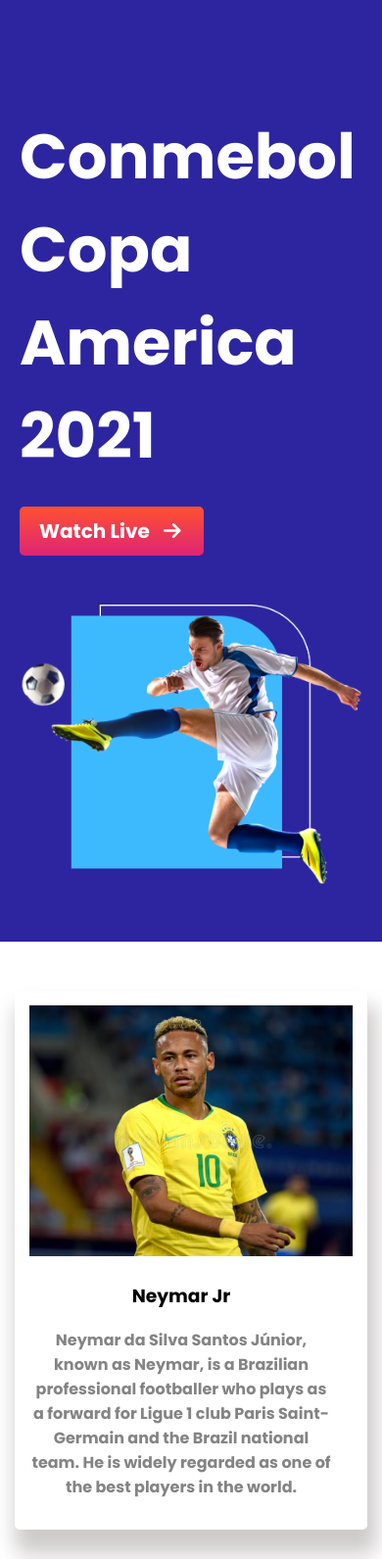
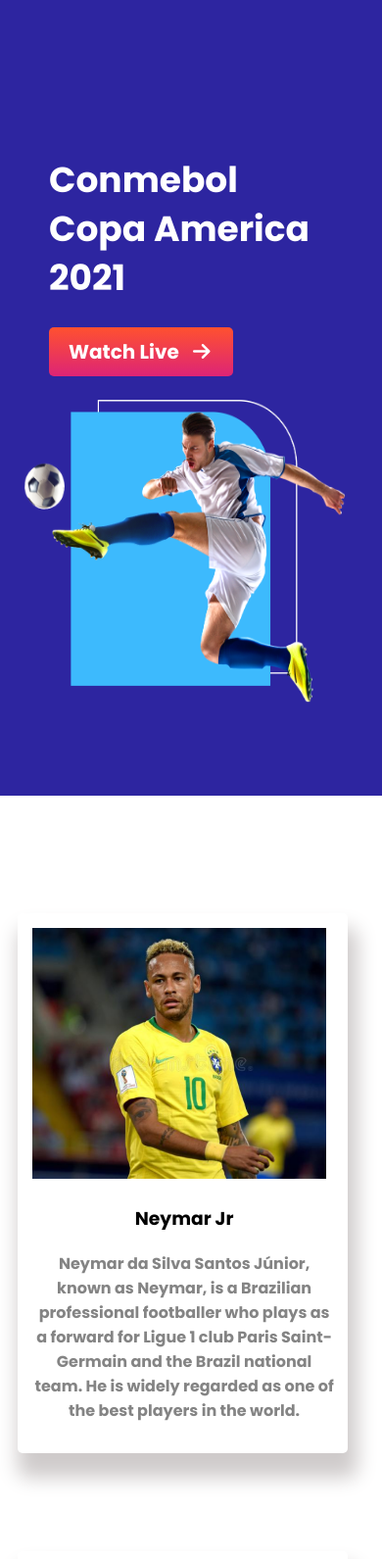
Before and after one commit to mahim-shariar/footnation, a plain HTML site: page index.html in a window 390 px wide. Shown: the top 1591 px of the page at 98% size. Drawn offline with Linux system fonts and the light colour scheme.

Commit message:
all completed!

```diff
--- a/mobile.css
+++ b/mobile.css
@@ -1,73 +1,87 @@
 @media only screen and (max-width:688px) {
 
+       .header-section{
+           width: 100%;
+           margin-right: 0;
+       }
+       .header{
+           flex-direction: column;
+           width: 95%;
+           margin-top:47px;
+           margin-bottom: 62px;
+           /* margin-left: 16px; */
+       }
 
-    .header{
-        align-items:center ;
-        flex-direction: column;
-        width: 100%;
-        padding-left: 20px;
-        padding-right: 20px;
+       .title h1{
+       margin-top: 0;
+       font-weight: bold;
+       font-size: 36px;
+       line-height: 50px;
        }
-    .banner img{
-        width: 100%;
-        padding-left: 0;
-    }
+
        .banner{
            margin-top: 50px;
+       }
+       .header img{
+           /* margin-top: 50px; */
+           width: 95%;
+           height: 259.17px;
+           margin-left: 0;
+           padding-left: 0;
+
+       }
+
+       header:hover .header{
+           transform: none;
+       }
 
 
-    }
         .blogs{
            grid-template-columns: repeat(1,1fr);
        }
-
-    .extra{
-        flex-direction: column;
-        align-items: center;
-        width: 370px;
-
-
-
+       .blog{
+           width: 95%;
        }
-    .img{
-        width: 100%;
-        justify-content: center;
-
+       .blog img{
+           width: 300px;
+           height: 256px;
        }
-    .img img{
-        width: 370px;
-        height: 250px;
+       .blogs-1{
+           margin-top:70px;
+           width:95%;
        }
 
-    .artical{
-
-        align-items: center;
-        padding-bottom: 50px;
-        margin-right: 0;
-        width: 370px;
+       .artical {
+           width: 95%;
 
 
        }
 
 
-    .artical p {
-    width: 300px ;
 
+       .extra {
+           flex-direction: column;
+           width: 95%;
        }
+       .extra img{
+           margin-top:30px;
+           /* width: 328px; */
+           width: 100%;
+           height: 248px;
+           margin-left: 0;
+       }
+
+       .footer-section{
+           width: 100%;
+       }
+
        .footer-img{
-        width: 350px;
-        justify-content: center;
+           width:100%;
        }
        .footer-img img{
-        width: 100%;
-    }
-    footer{
-        width: 370px;
+           width: 90%;
        }
 
 
 
-
-
-
    }
--- a/style.css
+++ b/style.css
@@ -14,7 +14,7 @@
 .header{
     display: flex;
     padding-top: 50px;
-    background-color:#2D25A0 ;
+    /* background-color:#2D25A0 ; */
     padding: 50px;
 
 
@@ -34,9 +34,14 @@
 .banner img{
     width: 556px;
     padding-left: 106px;
+    transition: 1s ease-in-out;
+
+}
+header:hover .banner img{
+    transform: scale(1.2);
+}
 
 
-}
 /* button style */
 .button{
     margin-top: 25px;
@@ -139,7 +144,7 @@
 .footer-section{
     width: 484px;
     height: 213px;
-    margin-top: 200px;
+    margin-top: 137px;
     display: grid;
     grid-template-columns: repeat(1,1fr);
 }
```
Lines whose indentation alone changed are shown as unchanged.
